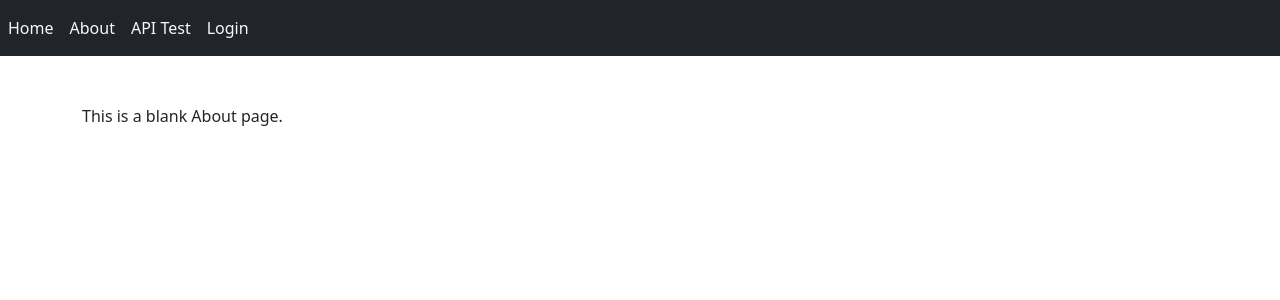
After one commit to Valinora/csci598-final, a Django app: page /about in a window 1280 px wide. The commit adds this page. Shown: the top 300 px of the page. Run offline with Django 5.2, Linux system fonts and the light colour scheme.

Commit message:
More templates!

```diff
--- a/final/urls.py
+++ b/final/urls.py
@@ -11,12 +11,21 @@ def cors_test_view(request):
 
 
 def index(request):
-    return render(request, 'index.html')
+    return render(request, "index.html")
+
+
+def about(request):
+    return render(request, "about.html")
+
+def apitest(request):
+    return render(request, "apitest.html")
 
 
 urlpatterns = [
     path("api/cors-test/", cors_test_view),
     path("admin/", admin.site.urls),
     path("api/", include("reststop_rater.urls")),
-    path("", index)
+    path("", index),
+    path("about", about),
+    path("apitest", apitest)
 ]
--- /dev/null
+++ b/reststop_rater/templates/about.html
@@ -0,0 +1,9 @@
+{% extends "base_generic.html" %}
+
+{% block title %}
+ - About
+{% endblock title %}
+
+{% block content %}
+<p> This is a blank About page.</p>
+{% endblock content %}
--- a/reststop_rater/templates/index.html
+++ b/reststop_rater/templates/index.html
@@ -1,9 +1,4 @@
 {% extends "base_generic.html" %}
-
-{% block title %}
-Restop Rater
-{% endblock title %}
-
 
 {% block content %}
 <h1>Bathroom Review App</h1>
--- a/templates/base_generic.html
+++ b/templates/base_generic.html
@@ -4,7 +4,7 @@
 <head>
     <meta charset="UTF-8">
     <meta name="viewport" content="width=device-width, initial-scale=1.0">
-    <title>{%block title %}IF YOU SEE THIS, PLEASE REPORT IT{% endblock title %}</title>
+    <title>Reststop Rater{% block title %}{% endblock title %}</title>
     {% include "includes.html" %}
     {% block extra_include %}
     {% endblock extra_include %}
--- a/templates/navbar.html
+++ b/templates/navbar.html
@@ -1,4 +1,4 @@
-<nav class="navbar navbar-expand-lg bg-dark">
+<nav class="navbar navbar-expand-sm bg-dark">
     <div class="collapse navbar-collapse">
         <ul class="navbar-nav mr-auto">
             <li class="nav-item">
@@ -9,7 +9,7 @@
                 <a href="/about" class="nav-link text-light">About</a>
             </li>
             <li class="nav-item">
-                <a href="/apittest" class="nav-link text-light">API Test</a>
+                <a href="/apitest" class="nav-link text-light">API Test</a>
             </li>
         </ul>
         <ul class="navbar-nav">
```
Also changed, not shown: reststop_rater/templates/apitest.html (added, +13 -0 lines), reststop_rater/templates/components/bathroomlist.html (added), reststop_rater/templates/components/createbathroom.html (added), reststop_rater/templates/components/loginsignup.html (added), reststop_rater/templates/components/reviewform.html (added).
